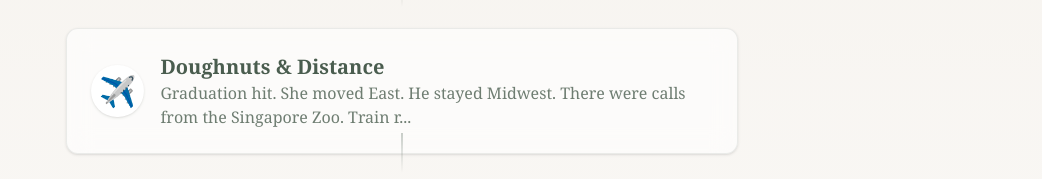
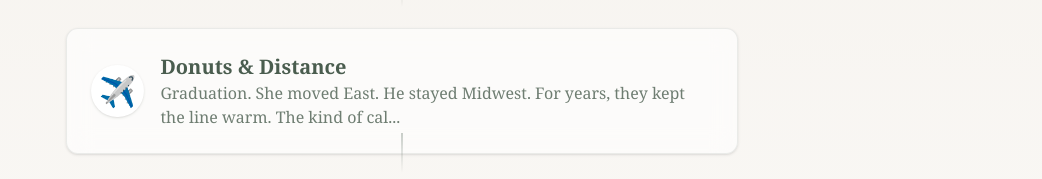
Before and after one commit to rangelan2/elena-invite, a Next.js app: page / in a window 1280 px wide. Shown: the part 1450-1629 px from the top of the page, without its empty margins (238-1280 px from the left). Built offline with nearby package versions, Linux system fonts and the light colour scheme.

Commit message:
chore: update story content and modal button text

```diff
--- a/src/app/page.js
+++ b/src/app/page.js
@@ -17,8 +17,20 @@ const storyMoments = [
   },
   {
     icon: "✈️",
-    title: "Doughnuts & Distance",
-    content: "Graduation hit.\nShe moved East. He stayed Midwest.\n\nThere were calls from the Singapore Zoo.\nTrain rides to Philly.\nLong-distance Doordash orders from Buckeye Donuts.\n\nThe spark dimmed.\nBut it never went out.\n\nEven when the story hit pause—\nIt was still playing."
+    title: "Donuts & Distance",
+    content: `Graduation. She moved East. He stayed Midwest.
+
+For years, they kept the line warm.
+
+The kind of calls that stretch past midnight and make you feel more like yourself when they're done.
+
+Long-distance Doordash orders from Buckeye Donuts.
+
+The spark dimmed.
+But it never went out.
+
+Even when the story hit pause -
+It was still playing.`
   },
   {
     icon: "🥂",
@@ -75,7 +87,7 @@ function StoryModal({ story, onClose }) {
           className="text-xs sm:text-sm text-[#4A5D4F] underline hover:text-[#4A5D4F]/70 transition py-1"
           aria-label="Close story modal"
         >
-          Back to the garden
+          Back to Our Story
         </button>
       </motion.div>
     </motion.div>
```
